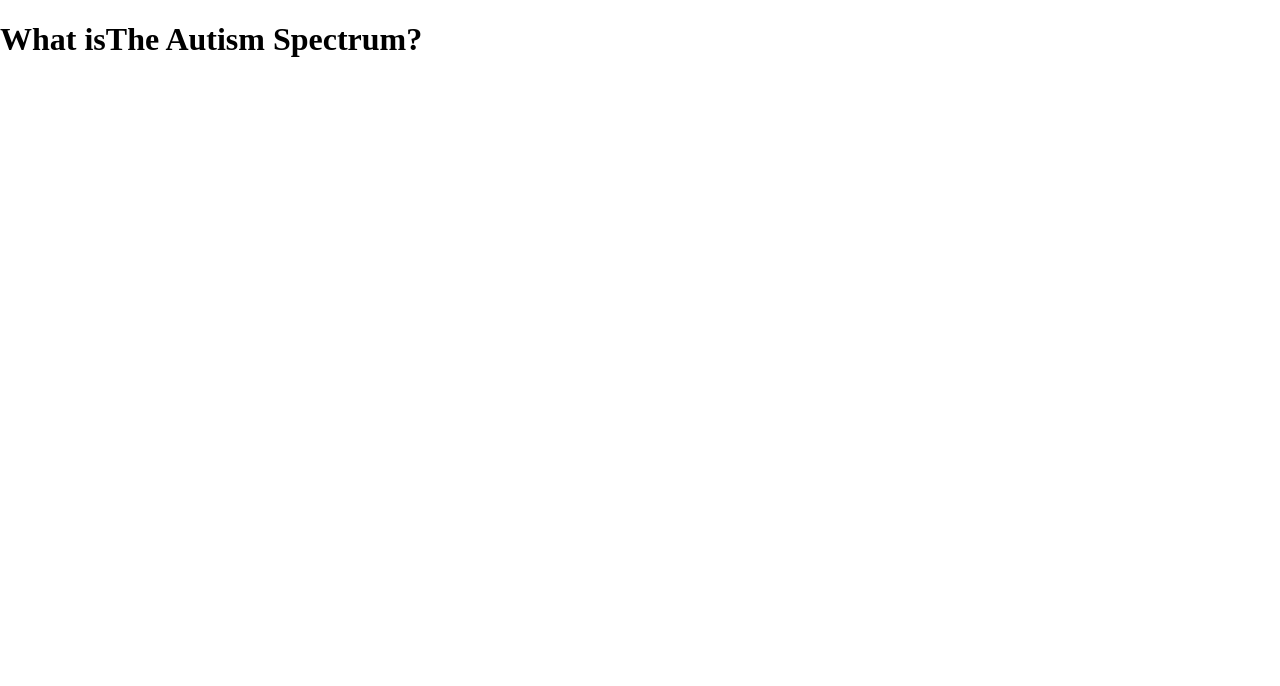
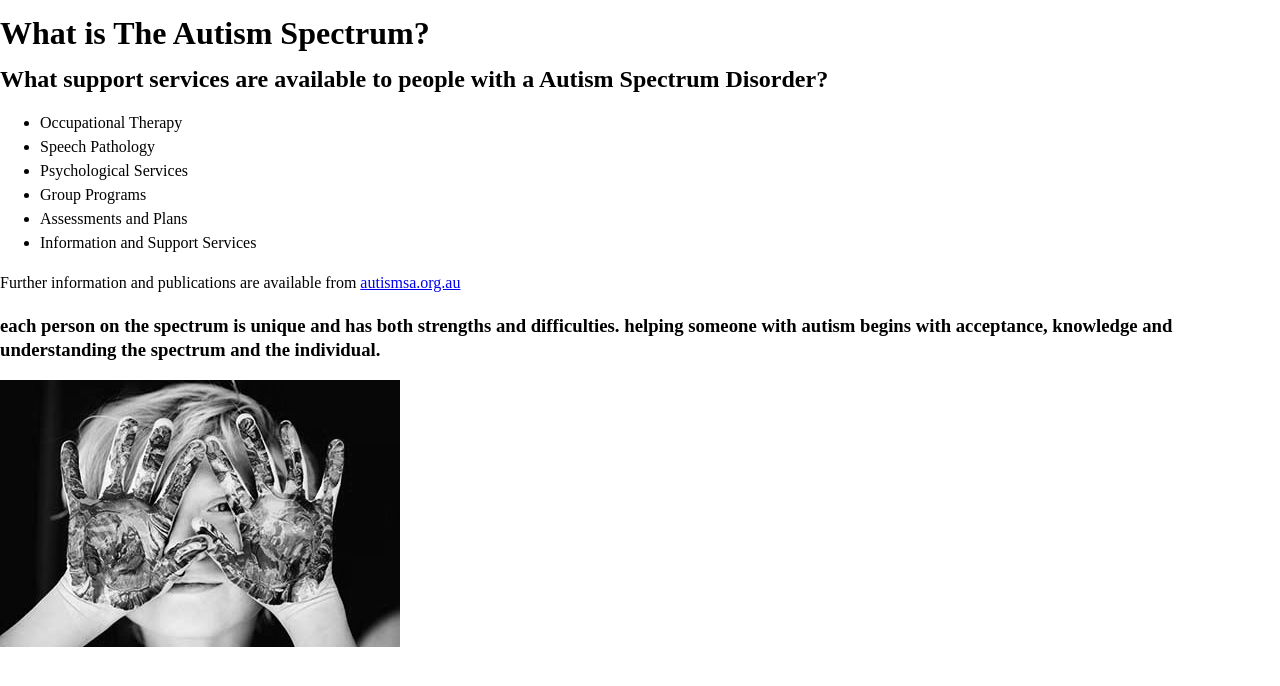
Before and after one commit to justbrown1980/autism-brochure, a plain HTML site: page index.html in a window 1280 px wide. Drawn offline with Linux system fonts and the light colour scheme.

Commit message:
Add initial HTML code

```diff
--- a/css/_base.scss
+++ b/css/_base.scss
@@ -2,4 +2,13 @@ body {
     margin: 0;
     padding: 0;
     box-sizing: border-box;
+    font-size: 16px;
+    line-height: 24px;
 }
+
+@media (min-width: $breakpoint) {
+    .container {
+        display: grid;
+
+    }
+}
--- a/css/_header.scss
+++ b/css/_header.scss
@@ -0,0 +1,4 @@
+img {
+    -webkit-filter: grayscale(100%); /* Safari 6.0 - 9.0 */
+  filter: grayscale(100%);
+}
--- a/css/_variables.scss
+++ b/css/_variables.scss
@@ -0,0 +1,11 @@
+// Panel Colours
+
+$purple: #652d8a;
+$yellow: #ffe152;
+$orange: #f7a11a;
+$blue:   #1ab7ea;
+$green:  #28bdb3;
+$light-text: #ffffff;
+$dark-text: #000000;
+
+$breakpoint: 767px;
--- a/css/style.scss
+++ b/css/style.scss
@@ -1,5 +1,6 @@
+@import "variables";
 @import "base";
-@import "variables";
+
 @import "typography";
 
 @import "header";
--- a/index.html
+++ b/index.html
@@ -20,9 +20,31 @@
             <p class="browsehappy">You are using an <strong>outdated</strong> browser. Please <a href="#">upgrade your browser</a> to improve your experience.</p>
         <![endif]-->
 
-        <header>
-            <h1><span>What is</span>The Autism Spectrum?</h1>
-        </header>
+    <header>
+        <div>
+            <h1><span>What is </span>The Autism Spectrum?</h1>
+        </div>
+        <div>
+            <h2>What support services are available to people with a Autism Spectrum Disorder?</h2>
+            <ul>
+                <li>Occupational Therapy</li>
+                <li>Speech Pathology</li>
+                <li>Psychological Services</li>
+                <li>Group Programs</li>
+                <li>Assessments and Plans</li>
+                <li>Information and Support Services</li>
+            </ul>
+            <p>Further information and publications are available from <a href="autismsa.org.au">autismsa.org.au</a></p>
+        </div>
+        <div>
+            <h3>each person on the spectrum is unique and has both strengths and difficulties. helping someone with
+                autism begins with acceptance, knowledge and understanding the spectrum and the individual.</h3>
+        </div>
+    </header>
+
+    <main role="main">
+        <div><img src="images/girl-with-coloured-hands.jpg" alt="Girl showing hands with paint on them black and white"></div>
+    </main>
 
 </body>
 
```
Also changed, not shown: css/style.css, images/girl-with-coloured-hands.jpg (added), images/student-sitting-writing-at-desk.jpg (added), 2 other files.
